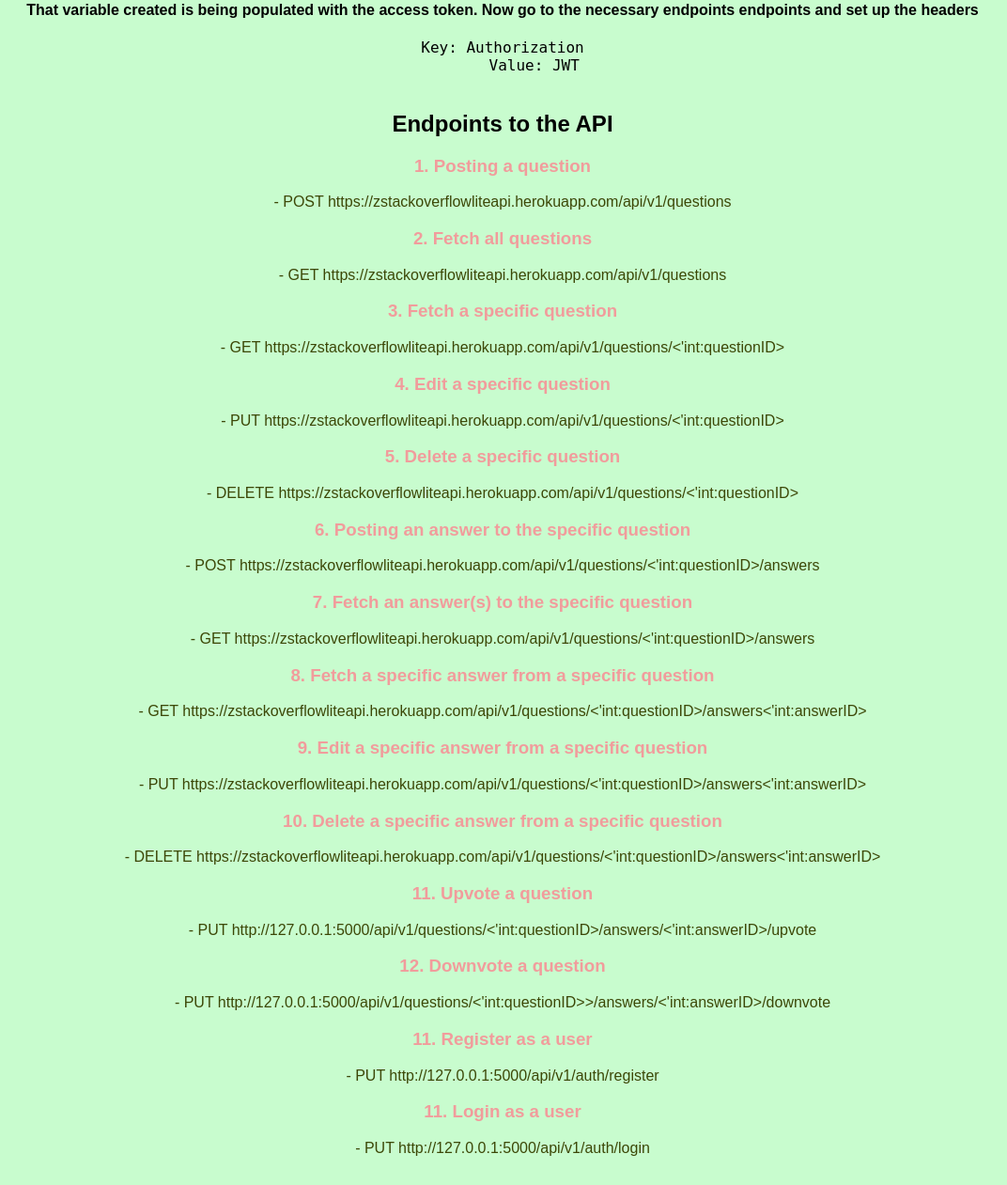
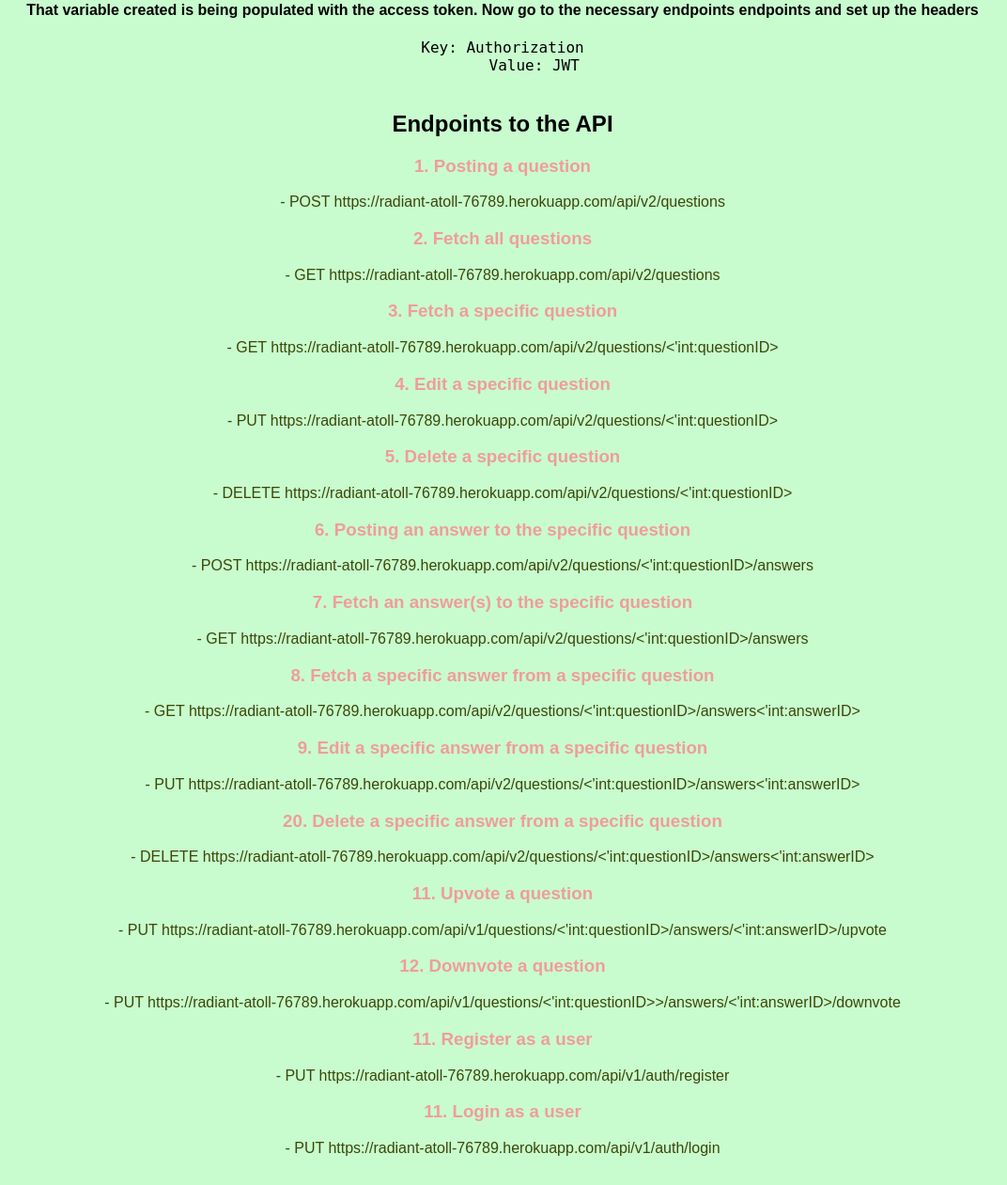
Before and after one commit to botnetdobbs/StackOverflowLiteApi, a Flask app: page / in a window 1280 px wide. Shown: the part 317-1578 px from the top of the page at 94% size, without its empty margins (105-1177 px from the left). Run offline with Flask 2, Linux system fonts and the light colour scheme; parts of the project's set-up code (start-up, migrations or seed data) failed here and were passed over.

Commit message:
Fix wrong urls on home page dovumentation [Fixes #160172795]

```diff
--- a/api/templates/index.html
+++ b/api/templates/index.html
@@ -53,37 +53,37 @@
 
         <h2 id="endpointstotheapi">Endpoints to the API</h2>
         <h3>1. Posting a question</h3>
-        <p> - POST https://zstackoverflowliteapi.herokuapp.com/api/v1/questions</p>
+        <p> - POST https://radiant-atoll-76789.herokuapp.com/api/v2/questions</p>
         <h3>2. Fetch all questions</h3>
-        <p> - GET https://zstackoverflowliteapi.herokuapp.com/api/v1/questions</p>
+        <p> - GET https://radiant-atoll-76789.herokuapp.com/api/v2/questions</p>
         <h3>3. Fetch a specific question</h3>
-        <p> - GET https://zstackoverflowliteapi.herokuapp.com/api/v1/questions/<'int:questionID></p>
+        <p> - GET https://radiant-atoll-76789.herokuapp.com/api/v2/questions/<'int:questionID></p>
         <h3>4. Edit a specific question</h3>
-        <p> - PUT https://zstackoverflowliteapi.herokuapp.com/api/v1/questions/<'int:questionID></p>
+        <p> - PUT https://radiant-atoll-76789.herokuapp.com/api/v2/questions/<'int:questionID></p>
         <h3>5. Delete a specific question</h3>
-        <p> - DELETE https://zstackoverflowliteapi.herokuapp.com/api/v1/questions/<'int:questionID></p>
+        <p> - DELETE https://radiant-atoll-76789.herokuapp.com/api/v2/questions/<'int:questionID></p>
         <h3>6. Posting an answer to the specific question</h3>
-        <p> - POST https://zstackoverflowliteapi.herokuapp.com/api/v1/questions/<'int:questionID>/answers</p>
+        <p> - POST https://radiant-atoll-76789.herokuapp.com/api/v2/questions/<'int:questionID>/answers</p>
         <h3>7. Fetch an answer(s) to the specific question</h3>
-        <p> - GET https://zstackoverflowliteapi.herokuapp.com/api/v1/questions/<'int:questionID>/answers</p>
+        <p> - GET https://radiant-atoll-76789.herokuapp.com/api/v2/questions/<'int:questionID>/answers</p>
         <h3>8. Fetch a specific answer from a specific question</h3>
-        <p> - GET https://zstackoverflowliteapi.herokuapp.com/api/v1/questions/<'int:questionID>/answers<'int:answerID></p>
+        <p> - GET https://radiant-atoll-76789.herokuapp.com/api/v2/questions/<'int:questionID>/answers<'int:answerID></p>
         <h3>9. Edit a specific answer from a specific question</h3>
-        <p> - PUT https://zstackoverflowliteapi.herokuapp.com/api/v1/questions/<'int:questionID>/answers<'int:answerID></p>
-        <h3>10. Delete a specific answer from a specific question</h3>
-        <p> - DELETE https://zstackoverflowliteapi.herokuapp.com/api/v1/questions/<'int:questionID>/answers<'int:answerID></p>
+        <p> - PUT https://radiant-atoll-76789.herokuapp.com/api/v2/questions/<'int:questionID>/answers<'int:answerID></p>
+        <h3>20. Delete a specific answer from a specific question</h3>
+        <p> - DELETE https://radiant-atoll-76789.herokuapp.com/api/v2/questions/<'int:questionID>/answers<'int:answerID></p>
 
         <h3>11. Upvote a question</h3>
-        <p>- PUT http://127.0.0.1:5000/api/v1/questions/<'int:questionID>/answers/<'int:answerID>/upvote</p>
+        <p>- PUT https://radiant-atoll-76789.herokuapp.com/api/v1/questions/<'int:questionID>/answers/<'int:answerID>/upvote</p>
 
         <h3>12. Downvote a question</h3>
-        <p>- PUT http://127.0.0.1:5000/api/v1/questions/<'int:questionID>>/answers/<'int:answerID>/downvote</p>
+        <p>- PUT https://radiant-atoll-76789.herokuapp.com/api/v1/questions/<'int:questionID>>/answers/<'int:answerID>/downvote</p>
 
         <h3>11. Register as a user</h3>
-        <p>- PUT http://127.0.0.1:5000/api/v1/auth/register</p>
+        <p>- PUT https://radiant-atoll-76789.herokuapp.com/api/v1/auth/register</p>
 
         <h3>11. Login as a user</h3>
-        <p>- PUT http://127.0.0.1:5000/api/v1/auth/login</p>
+        <p>- PUT https://radiant-atoll-76789.herokuapp.com/api/v1/auth/login</p>
 
     </div>
 </body>
```
